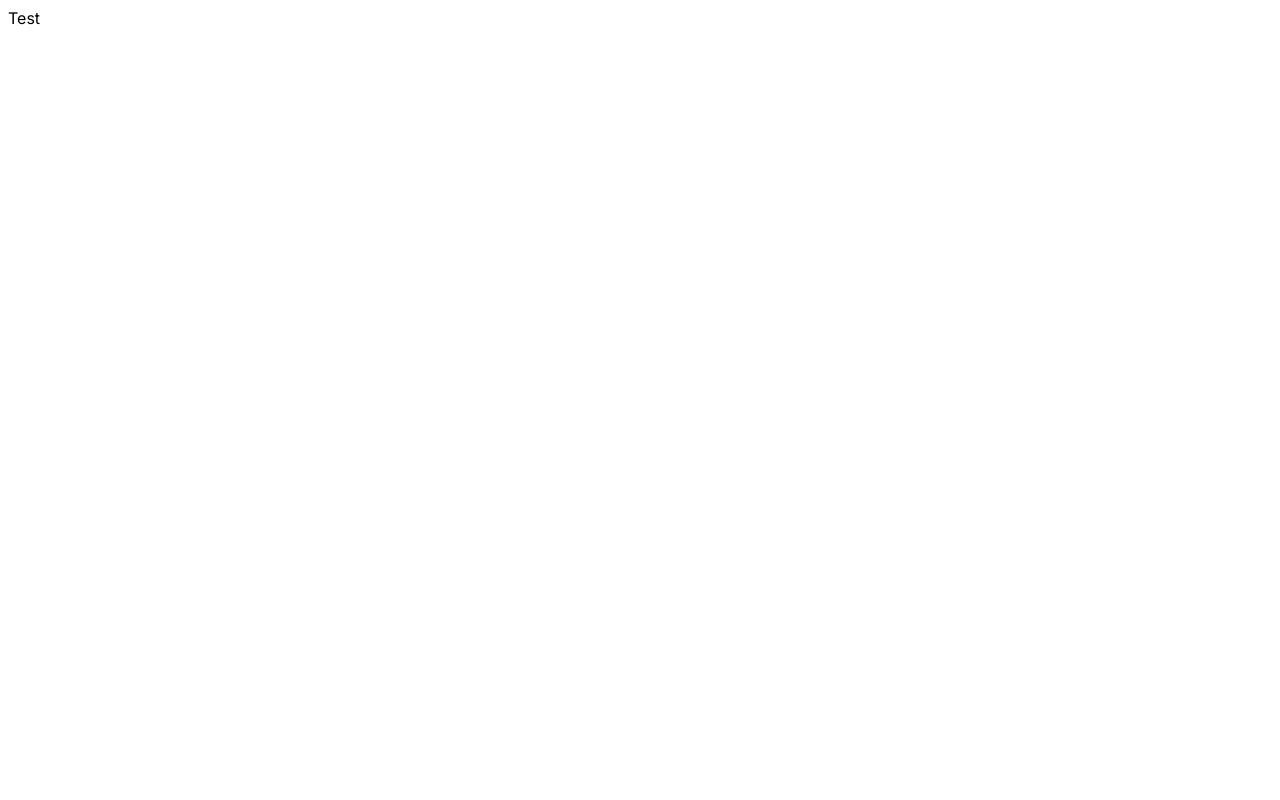
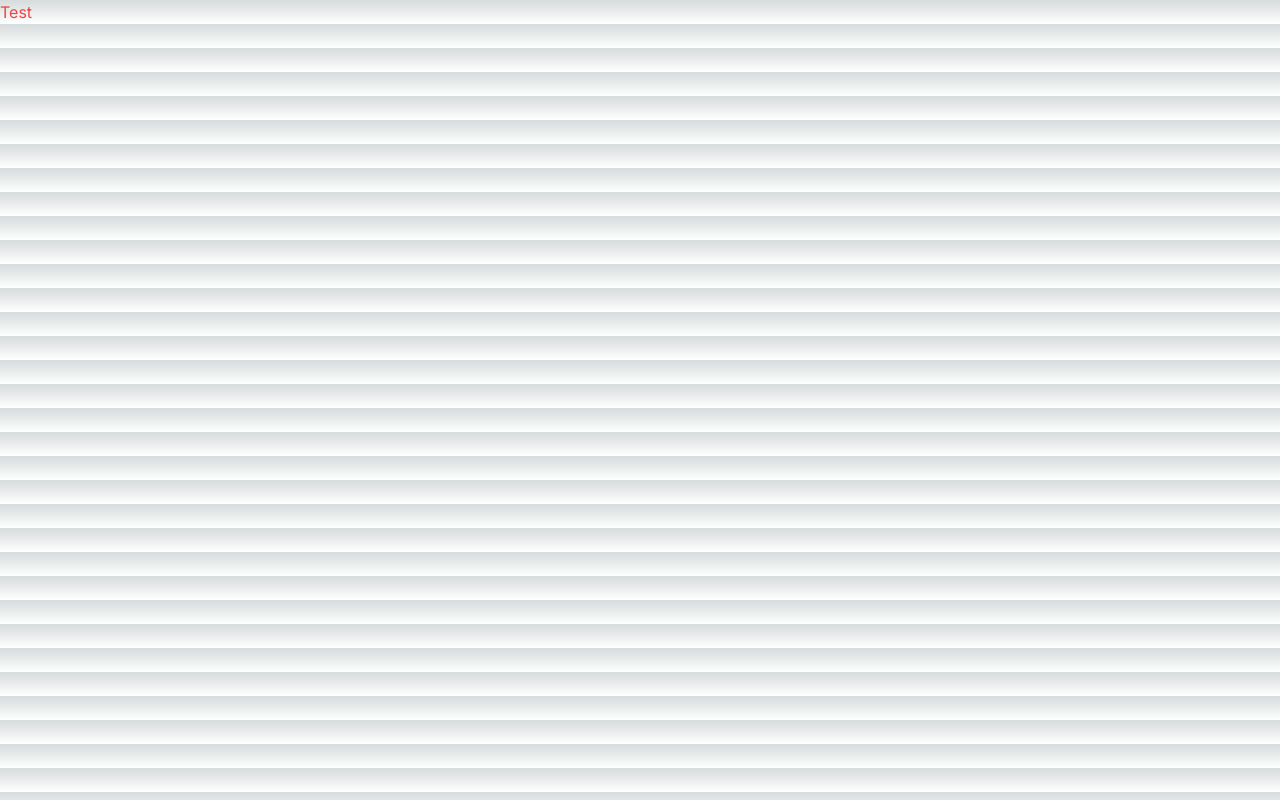
Before and after one commit to kelompok-uiux/project-kel-5, a Next.js app: page / in a window 1280 px wide. Built offline with nearby package versions, Linux system fonts and the light colour scheme.

Commit message:
css stylesheet link

```diff
--- a/src/app/layout.tsx
+++ b/src/app/layout.tsx
@@ -1,5 +1,6 @@
 import type { Metadata } from "next"
 import { Inter } from "next/font/google"
+import "./globals.css"
 
 const inter = Inter({ subsets: ["latin"] })
 
--- a/src/app/page.tsx
+++ b/src/app/page.tsx
@@ -1,3 +1,3 @@
 export default function Home() {
-  return <div className="z-10 text-red-500"> Test</div>
+  return <div className="text-red-500">Test</div>
 }
```
